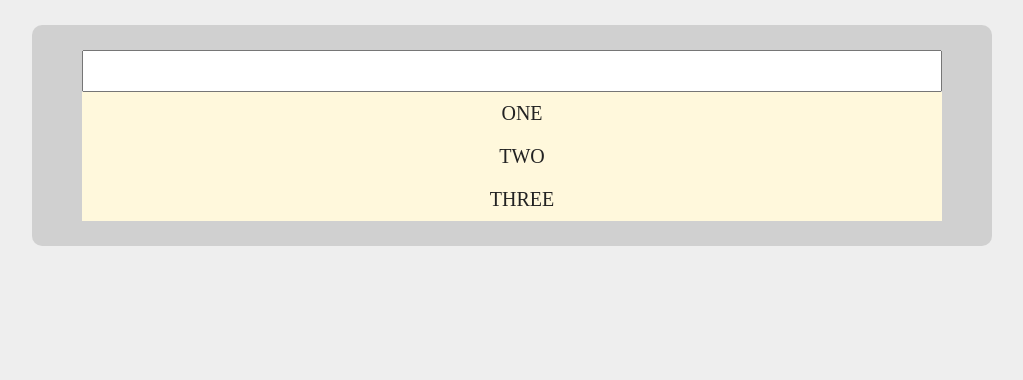
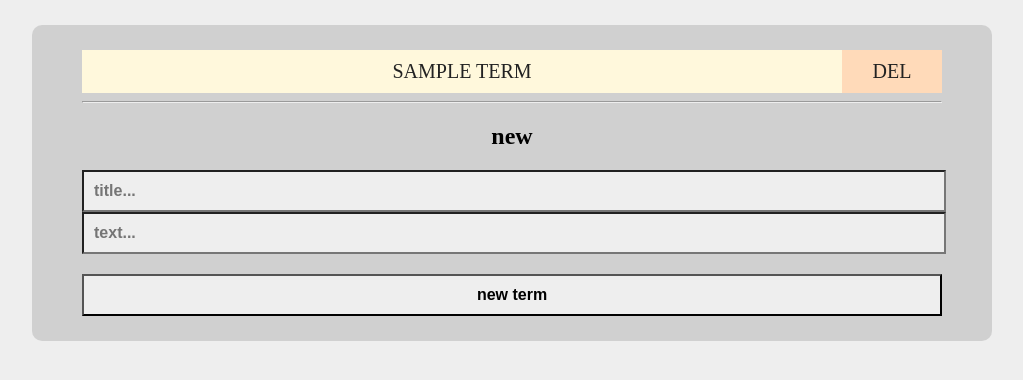
Before and after one commit to tearat/fishily, a PHP site: page /index.php?page=style in a window 1280 px wide. Shown: the top 380 px of the page, without its empty margins (128-1151 px from the left). Run offline with PHP 8.4, Linux system fonts and the light colour scheme; tables that the repository leaves empty or names only in its code hold one stand-in row (values such as "Sample post").

Commit message:
fixes
- Adding posts;
- Deleting posts;
- Design;
- Vue is not nescessary now (???);

```diff
--- a/index.php
+++ b/index.php
@@ -10,6 +10,9 @@
     }
     else
     {
+        include "./php/database.php";
+        $database = new DATABASE;
+        $data = $database->load_all();
         include "./pages/_head.html";
         include "./pages/glossary.html";
     }
--- a/pages/glossary.html
+++ b/pages/glossary.html
@@ -1,13 +1,29 @@
 <div id="glossary">
     <div id="app">
-        <input type="search" v-model="search">
+<!--        <input type="search" v-model="search">-->
         <ul>
+<!--
             <li
                 v-for="term in terms"
                 v-if="term.toLowerCase().indexOf(search.toLowerCase()) != -1">
                 <a :href="'term/'+term">{{ term }}</a>
             </li>
+-->
+            <?php foreach($data as $term): ?>
+            <li>
+                <a href='term/<?php echo $term["title"]; ?>'><?php echo $term["title"]; ?></a>
+                <a href="../php/delete.php?term=<?php echo $term['id']; ?>" class="delete">del</a>
+            </li>
+            <?php endforeach; ?>
         </ul>
+
+        <hr>
+        <h2>new</h2>
+        <form action="../php/newterm.php" method="post">
+            <input name="title" type="text" placeholder="title...">
+            <input name="text" type="text" placeholder="text...">
+            <input type="submit" value="new term">
+        </form>
     </div>
 </div>
 
@@ -16,9 +32,9 @@
         el: "#app",
         data: {
             search: '',
-            terms: ['one', 'two', 'three']
+            terms: ['one', 'two', 'three'],
         },
-        methods: {},
+        methods: { },
         created: function() { console.log("created"); }
     })
 </script>
--- a/php/database.php
+++ b/php/database.php
@@ -23,17 +23,37 @@ class DATABASE
         return self::$_instance;
     }
 
-    // Загрузить юзверей
+    public function load_all()
+    {
+        $sql = "SELECT * FROM `terms`";
+        $result = mysqli_query($this->mysql, $sql);
+        while ($row = mysqli_fetch_assoc($result))
+        {
+            $data[] = $row;
+        }
+        return $data;
+    }
+
     public function load_term($name)
     {
-    $sql = "SELECT * FROM terms WHERE title = '$name'";
-    $result = mysqli_query($this->mysql, $sql);
-    $data = mysqli_fetch_assoc($result);
-//    while ($row = mysqli_fetch_assoc($result))
-//    {
-//        $data[] = $row;
-//    }
-    return $data;
+        $sql = "SELECT * FROM `terms` WHERE title = '$name'";
+        $result = mysqli_query($this->mysql, $sql);
+        $data = mysqli_fetch_assoc($result);
+        return $data;
+    }
+
+    public function new_term($title, $text)
+    {
+        $sql = "INSERT INTO `terms` (`title`, `text`) VALUES ('$title', '$text');";
+        $result = mysqli_query($this->mysql, $sql);
+        return $result;
+    }
+
+    public function del_term($term)
+    {
+        $sql = "DELETE FROM `terms` WHERE `id` = '$term';";
+        $result = mysqli_query($this->mysql, $sql);
+        return $result;
     }
 }
 ?>
--- a/style/style.css
+++ b/style/style.css
@@ -34,22 +34,45 @@ body {
     margin: 0;
     padding: 0;
     background-color: cornsilk;
-
     transition: 0.25s ease;
-}
-
-#glossary li:hover {
-    background-color: burlywood;
-    cursor: pointer;
+    display: grid;
+    grid-template-columns: 1fr 100px;
 }
 
 #glossary a {
-    padding: 10px 0 10px 20px;
-    display: block;
+    padding: 10px 20px 10px 20px;
     color: #222;
     font-size: 20px;
     text-transform: uppercase;
     text-decoration: none;
+}
+
+#glossary a:hover {
+    background-color: burlywood;
+}
+
+#glossary .delete {
+    background-color: peachpuff;
+}
+
+#glossary .delete:hover {
+    background-color: brown;
+    color: white;
+}
+
+#glossary form {
+    display: grid;
+    grid-template-columns: 1fr;
+}
+
+#glossary form input {
+    width: 840px;
+    background-color: #eee;
+}
+
+#glossary form input[type="submit"] {
+    margin-top: 20px;
+    width: 860px;
 }
 
 /**/
```
Also changed, not shown: pages/term.html (+11 -0 lines), php/delete.php (added, +8 -0 lines), php/newterm.php (added, +8 -0 lines).
